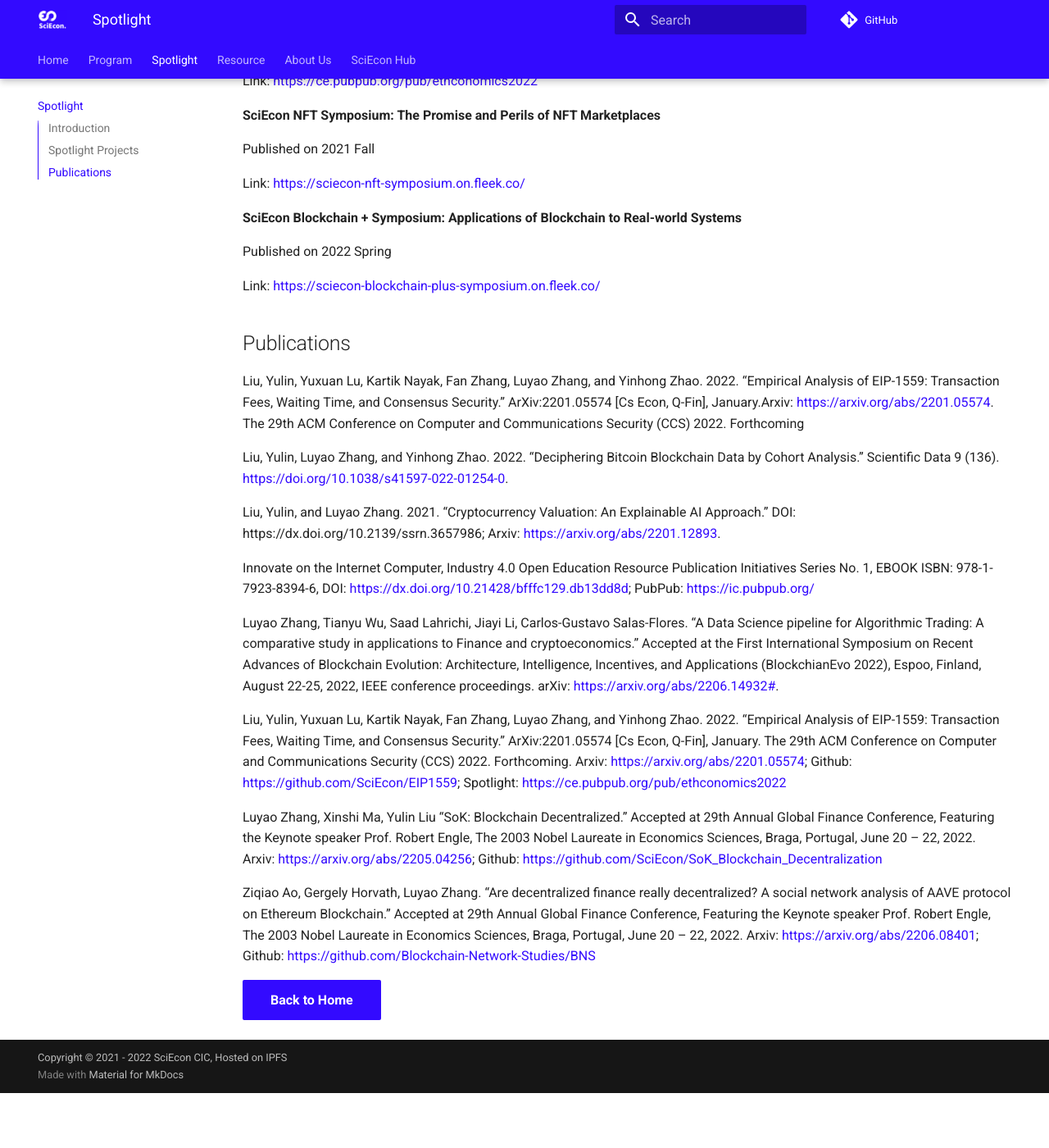
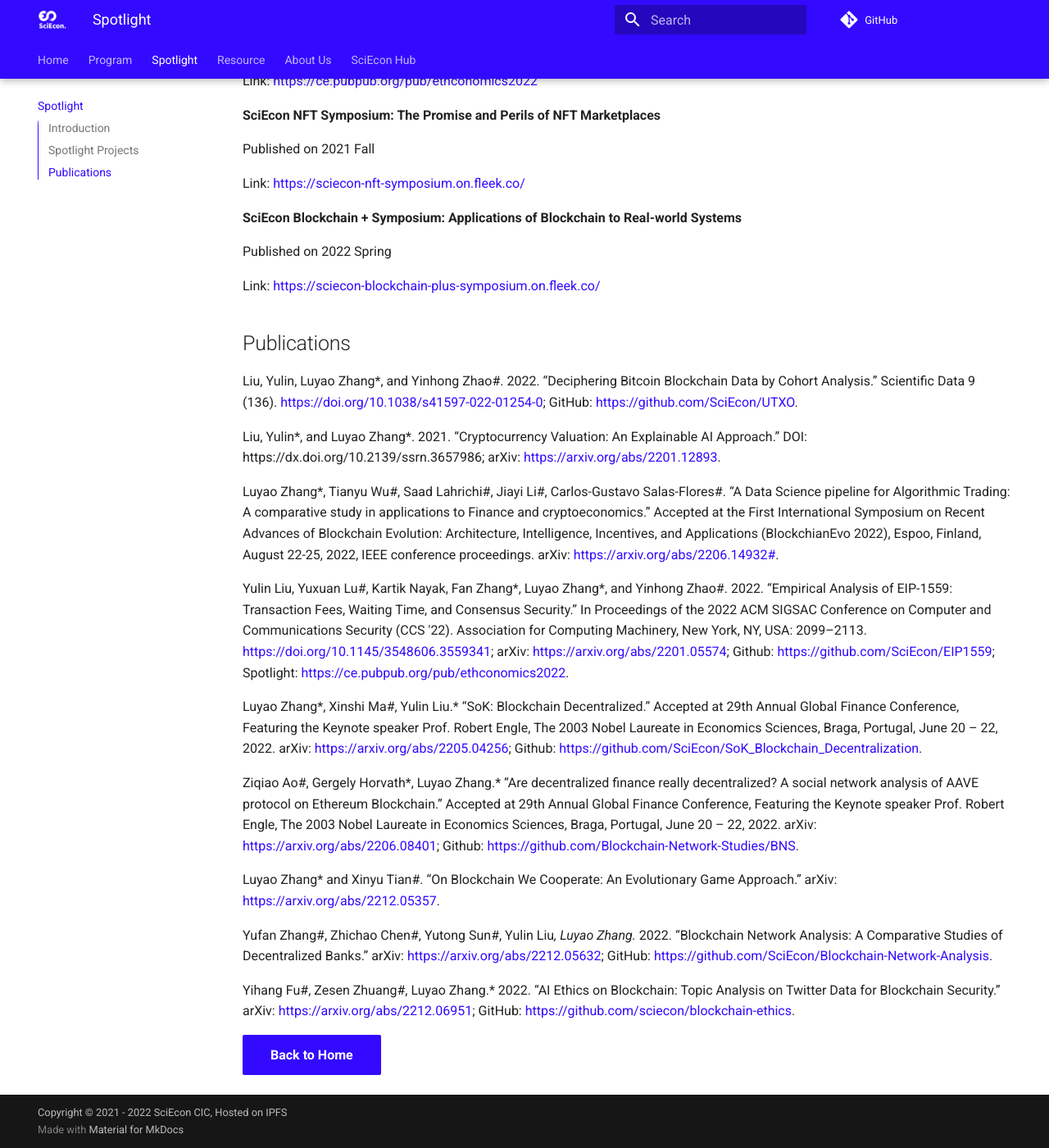
Before and after one commit to SciEcon/SciEcon-Website, an MkDocs documentation site: the page built from docs/Spotlight.md, in a window 1280 px wide and 1400 px high, scrolled down 848 px. Shown: the whole window at 82% size. Built offline with MkDocs 1.6.1 and Material for MkDocs 9.7.7, drawn with Linux system fonts in a browser that asks for light colours; comment, search, counter and statistics services are not loaded; before the commit the page ends 2181 px from its top, so only the background shows below that.

Commit message:
update publications

```diff
--- a/docs/Spotlight.md
+++ b/docs/Spotlight.md
@@ -46,22 +46,25 @@
 
 ## Publications
 
-Liu, Yulin, Yuxuan Lu, Kartik Nayak, Fan Zhang, Luyao Zhang, and Yinhong Zhao. 2022. “Empirical Analysis of EIP-1559: Transaction Fees, Waiting Time, and Consensus Security.” ArXiv:2201.05574 [Cs Econ, Q-Fin], January.Arxiv:[ https://arxiv.org/abs/2201.05574](https://arxiv.org/abs/2201.05574). The 29th ACM Conference on Computer and Communications Security (CCS) 2022. Forthcoming
 
-Liu, Yulin, Luyao Zhang, and Yinhong Zhao. 2022. “Deciphering Bitcoin Blockchain Data by Cohort Analysis.” Scientific Data 9 (136). [ https://doi.org/10.1038/s41597-022-01254-0](https://doi.org/10.1038/s41597-022-01254-0).
+Liu, Yulin, Luyao Zhang*, and Yinhong Zhao#. 2022. “Deciphering Bitcoin Blockchain Data by Cohort Analysis.” Scientific Data 9 (136). [ https://doi.org/10.1038/s41597-022-01254-0](https://doi.org/10.1038/s41597-022-01254-0); GitHub: [https://github.com/SciEcon/UTXO](https://github.com/SciEcon/UTXO).
 
 
-Liu, Yulin, and Luyao Zhang. 2021. “Cryptocurrency Valuation: An Explainable AI Approach.” DOI: https://dx.doi.org/10.2139/ssrn.3657986; Arxiv:[ https://arxiv.org/abs/2201.12893](https://arxiv.org/abs/2201.12893).
+Liu, Yulin\*, and Luyao Zhang*. 2021. “Cryptocurrency Valuation: An Explainable AI Approach.” DOI: https://dx.doi.org/10.2139/ssrn.3657986; arXiv:[ https://arxiv.org/abs/2201.12893](https://arxiv.org/abs/2201.12893).
+
+Luyao Zhang*, Tianyu Wu#, Saad Lahrichi#, Jiayi Li#, Carlos-Gustavo Salas-Flores#. “A Data Science pipeline for Algorithmic Trading: A comparative study in applications to Finance and cryptoeconomics.”  Accepted at the First International Symposium on Recent Advances of Blockchain Evolution: Architecture, Intelligence, Incentives, and Applications (BlockchianEvo 2022), Espoo, Finland, August 22-25, 2022, IEEE conference proceedings. arXiv: [https://arxiv.org/abs/2206.14932#](https://arxiv.org/abs/2206.14932).
+
+Yulin Liu, Yuxuan Lu#, Kartik Nayak, Fan Zhang\*, Luyao Zhang\*, and Yinhong Zhao#. 2022. “Empirical Analysis of EIP-1559: Transaction Fees, Waiting Time, and Consensus Security.” In Proceedings of the 2022 ACM SIGSAC Conference on Computer and Communications Security (CCS '22). Association for Computing Machinery, New York, NY, USA: 2099–2113. [https://doi.org/10.1145/3548606.3559341](https://doi.org/10.1145/3548606.3559341); arXiv: [https://arxiv.org/abs/2201.05574](https://arxiv.org/abs/2201.05574); Github: [https://github.com/SciEcon/EIP1559](https://github.com/SciEcon/EIP1559); Spotlight: [https://ce.pubpub.org/pub/ethconomics2022](https://ce.pubpub.org/pub/ethconomics2022).
 
 
-Innovate on the Internet Computer, Industry 4.0 Open Education Resource Publication Initiatives Series No. 1, EBOOK ISBN: 978-1-7923-8394-6, DOI:[ https://dx.doi.org/10.21428/bfffc129.db13dd8d](https://dx.doi.org/10.21428/bfffc129.db13dd8d); PubPub:[ https://ic.pubpub.org/](https://ic.pubpub.org/)
+Luyao Zhang\*, Xinshi Ma#, Yulin Liu.\* “SoK: Blockchain Decentralized.” Accepted at 29th Annual Global Finance Conference, Featuring the Keynote speaker Prof. Robert Engle, The 2003 Nobel Laureate in Economics Sciences, Braga, Portugal, June 20 – 22, 2022. arXiv: [https://arxiv.org/abs/2205.04256](https://arxiv.org/abs/2205.04256); Github: [https://github.com/SciEcon/SoK_Blockchain_Decentralization](https://github.com/SciEcon/SoK_Blockchain_Decentralization).
 
-Luyao Zhang, Tianyu Wu, Saad Lahrichi, Jiayi Li, Carlos-Gustavo Salas-Flores. “A Data Science pipeline for Algorithmic Trading: A comparative study in applications to Finance and cryptoeconomics.”  Accepted at the First International Symposium on Recent Advances of Blockchain Evolution: Architecture, Intelligence, Incentives, and Applications (BlockchianEvo 2022), Espoo, Finland, August 22-25, 2022, IEEE conference proceedings. arXiv: [https://arxiv.org/abs/2206.14932#](https://arxiv.org/abs/2206.14932#).
+Ziqiao Ao#, Gergely Horvath\*, Luyao Zhang.* “Are decentralized finance really decentralized? A social network analysis of AAVE protocol on Ethereum Blockchain.” Accepted at 29th Annual Global Finance Conference, Featuring the Keynote speaker Prof. Robert Engle, The 2003 Nobel Laureate in Economics Sciences, Braga, Portugal, June 20 – 22, 2022. arXiv: [https://arxiv.org/abs/2206.08401](https://arxiv.org/abs/2206.08401); Github: [https://github.com/Blockchain-Network-Studies/BNS](https://github.com/Blockchain-Network-Studies/BNS).
 
-Liu, Yulin, Yuxuan Lu, Kartik Nayak, Fan Zhang, Luyao Zhang, and Yinhong Zhao. 2022. “Empirical Analysis of EIP-1559: Transaction Fees, Waiting Time, and Consensus Security.” ArXiv:2201.05574 [Cs Econ, Q-Fin], January. The 29th ACM Conference on Computer and Communications Security (CCS) 2022. Forthcoming. Arxiv: [https://arxiv.org/abs/2201.05574](https://arxiv.org/abs/2201.05574); Github: [https://github.com/SciEcon/EIP1559](https://github.com/SciEcon/EIP1559); Spotlight: [https://ce.pubpub.org/pub/ethconomics2022](https://ce.pubpub.org/pub/ethconomics2022)
+Luyao Zhang* and Xinyu Tian#. “On Blockchain We Cooperate: An Evolutionary Game Approach.” arXiv: [ https://arxiv.org/abs/2212.05357]( https://arxiv.org/abs/2212.05357).
 
-Luyao Zhang, Xinshi Ma, Yulin Liu “SoK: Blockchain Decentralized.” Accepted at 29th Annual Global Finance Conference, Featuring the Keynote speaker Prof. Robert Engle, The 2003 Nobel Laureate in Economics Sciences, Braga, Portugal, June 20 – 22, 2022. Arxiv: [https://arxiv.org/abs/2205.04256](https://arxiv.org/abs/2205.04256); Github: [https://github.com/SciEcon/SoK_Blockchain_Decentralization](https://github.com/SciEcon/SoK_Blockchain_Decentralization)
+Yufan Zhang#, Zhichao Chen#, Yutong Sun#, Yulin Liu*, Luyao Zhang.* 2022. “Blockchain Network Analysis: A Comparative Studies of Decentralized Banks.” arXiv: [https://arxiv.org/abs/2212.05632](https://arxiv.org/abs/2212.05632); GitHub: [https://github.com/SciEcon/Blockchain-Network-Analysis](https://github.com/SciEcon/Blockchain-Network-Analysis).
 
-Ziqiao Ao, Gergely Horvath, Luyao Zhang. “Are decentralized finance really decentralized? A social network analysis of AAVE protocol on Ethereum Blockchain.” Accepted at 29th Annual Global Finance Conference, Featuring the Keynote speaker Prof. Robert Engle, The 2003 Nobel Laureate in Economics Sciences, Braga, Portugal, June 20 – 22, 2022. Arxiv: [https://arxiv.org/abs/2206.08401](https://arxiv.org/abs/2206.08401); Github: [https://github.com/Blockchain-Network-Studies/BNS](https://github.com/Blockchain-Network-Studies/BNS)
+Yihang Fu#, Zesen Zhuang#, Luyao Zhang.* 2022. “AI Ethics on Blockchain: Topic Analysis on Twitter Data for Blockchain Security.” arXiv: [https://arxiv.org/abs/2212.06951](https://arxiv.org/abs/2212.06951); GitHub: [https://github.com/sciecon/blockchain-ethics](https://github.com/sciecon/blockchain-ethics).
 
 [Back to Home](./index.md){ .md-button .md-button--primary }
```
Also changed, not shown: docs/Resources.md (+1 -0 lines), medium_post.md (deleted, +0 -144 lines), test.md (deleted), 1 other file.
